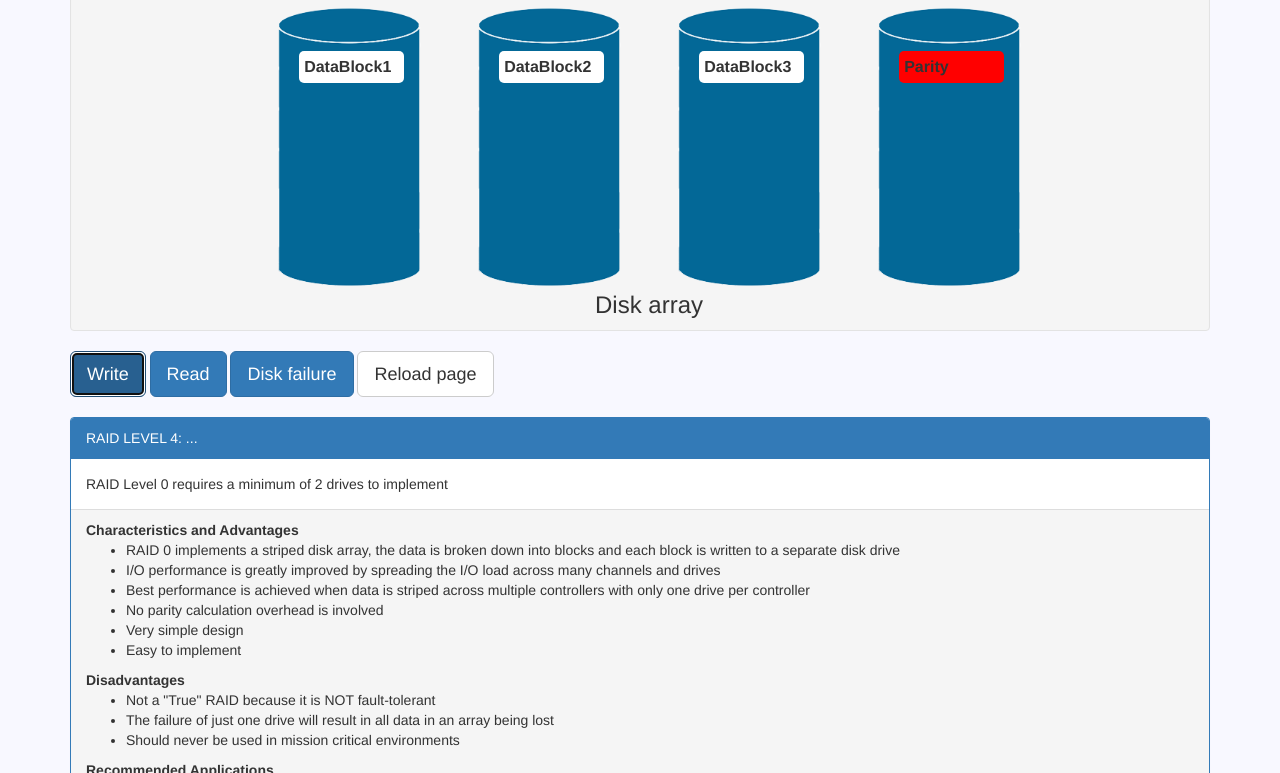
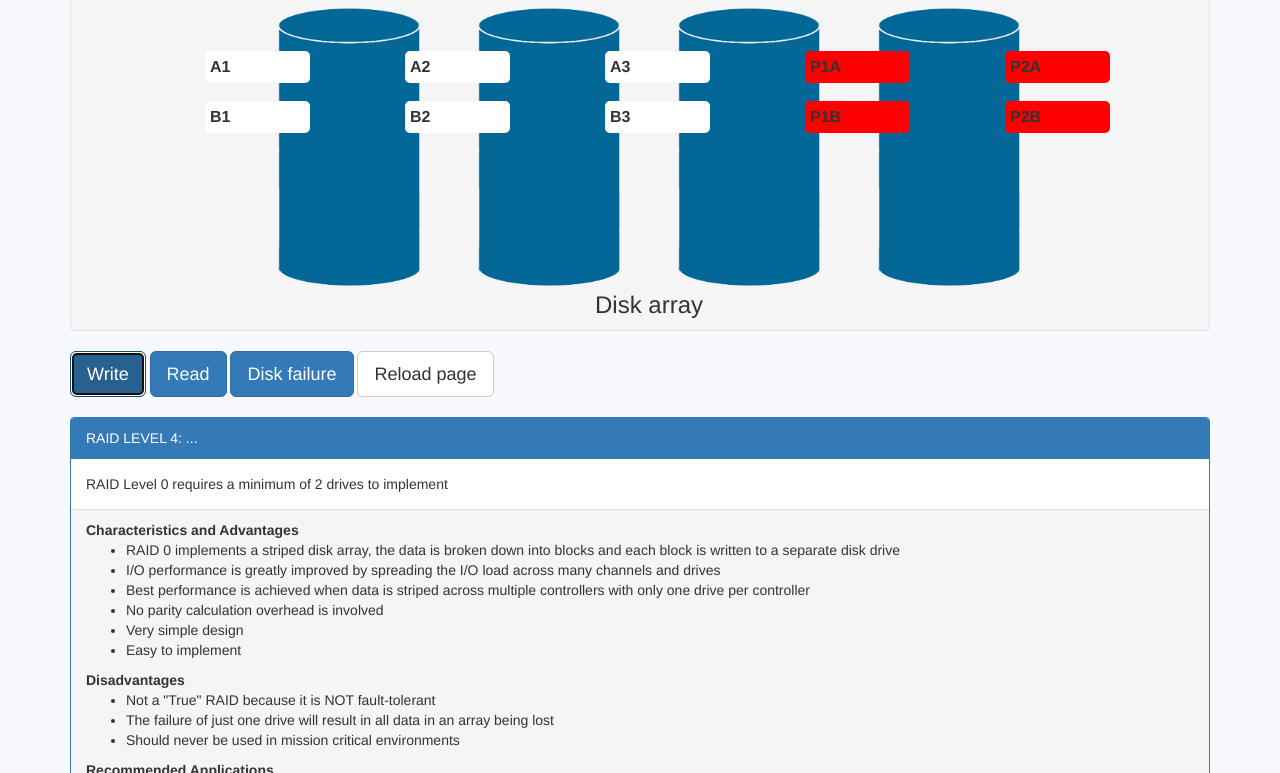
Before and after one commit to cuuzis/osk, a plain HTML site: page raid4.html in a window 1280 px wide. Both pictures are taken after a click on the button "Write". Shown: the part 465-1238 px from the top of the page. Drawn offline with Linux system fonts and the light colour scheme.

```diff
--- a/Content/raid.css
+++ b/Content/raid.css
@@ -21,6 +21,16 @@
     left: 0;
 }
 
+.disk-image-cross {
+    position: absolute;
+    height: 280px;
+    width: 150px;
+    z-index: 2;
+    display: none;
+    top: 0;
+    left: 0;
+}
+
 .parity-block {
     height: 32px;
     width: 105px;
@@ -39,3 +49,7 @@
 #diskArrayTitle {
     position: absolute;
 }
+
+.blockrows{
+  position: absolute;
+}
--- a/raid4.html
+++ b/raid4.html
@@ -33,7 +33,10 @@
                     <img src="Content/Images/server.png" height="200" width="128" />
                     <h3>Server</h3>
                 </div>
-                <div class="col-md-3" id="data-blocks"></div>
+                <div class="col-md-3 blockrows" id="data-blocks1"></div>
+				<div class="col-md-3 blockrows" id="data-blocks2"></div>
+				<div class="col-md-3 blockrows" id="data-blocks3"></div>
+				<div class="col-md-3 blockrows" id="data-blocks4"></div>
             </div>
             <div class="row">
                 <div class="col-md-12" id="disk-images"></div>
@@ -122,7 +125,11 @@
 
 
         $("#write").click(function () {
-            WriteDataBlocks(animationDelay, animationDuration);
+			var delaysForRows = 1500;
+            WriteDataBlocks(animationDelay, animationDuration, 1);
+			window.setTimeout(function() {WriteDataBlocks(80, animationDuration,2);}, delaysForRows);
+			window.setTimeout(function() {WriteDataBlocks(80, animationDuration,3);}, delaysForRows*2);
+			window.setTimeout(function() {WriteDataBlocks(80, animationDuration,4);}, delaysForRows*3);
         });
 
 		$("#read").click(function () {
@@ -151,23 +158,39 @@
             location.reload(true);
         });
 
-		function WriteDataBlocks(delay, duration) {
+		function WriteDataBlocks(delay, duration, lineNr) {
 			if( $('#DataBlock1').length ) {
 				 return;
 			}
 
             var dataBlocks = [];
 
-            for (var i = 0; i < dataBlockCount; i++) {
-                dataBlocks.push("DataBlock" + (i+1));
-            }
+			var letter = "";
+			switch(lineNr){
+			case 1:
+				letter = "A";
+				break;
+			case 2:
+				letter = "B";
+				break;
+			case 3:
+				letter = "C";
+				break;
+			case 4:
+				letter = "D";
+				break;
+			}
+
+			dataBlocks.push(letter + "1");
+			dataBlocks.push(letter + "2");
+			dataBlocks.push(letter + "3");
 
             for (var i = 0; i < dataBlocks.length; i++) {
-                $("#data-blocks").append('<div id="' + dataBlocks[i] + '" class="data-block" style="top:'+i*40+'px">' + dataBlocks[i] + '</div>');
+                $("#data-blocks"+lineNr).append('<div id="' + dataBlocks[i] + '" class="data-block" style="top:'+i*40+'px">' + dataBlocks[i] + '</div>');
             }
 
 			//Blocks go to controller
-			$('#data-blocks div').each(function (i, elem) {
+			$('#data-blocks'+lineNr+' div').each(function (i, elem) {
                 $(elem)
                     .show()
                     .animate({ left: '400px' }, duration);
@@ -176,8 +199,9 @@
 
 			window.setTimeout(function() {
 				//Controller creates parity or mirror blocks
-				$("#data-blocks").append('<div class="parity-block">Parity </div>');
-				$("#data-blocks div.parity-block").show();
+				$("#data-blocks"+lineNr).append('<div class="parity-block">P1'+letter+'</div>');
+				$("#data-blocks"+lineNr).append('<div class="parity-block">P2'+letter+'</div>');
+				$("#data-blocks"+lineNr+" div.parity-block").show();
 			},duration);
 
 
@@ -185,22 +209,26 @@
 				var left = 130;
 
 				//Data blocks go to disk
-				$('#data-blocks div.data-block').each(function (i, elem) {
+				var topSpacing = (lineNr*50 + 250)+'px';
+
+				$("#data-blocks"+lineNr+" div.data-block").each(function (i, elem) {
+
 					$(elem)
 						.delay(i * delay)
 						.animate({ top: '200px' }, duration)
 						.animate({ left: left + 'px' }, duration)
-						.animate({ top: '300px' }, duration);
+						.animate({ top: topSpacing }, duration);
 
 					left += diskSpacing;
 				});
 
 				// Parity blocks go to disk
-				$('#data-blocks div.parity-block').each(function (i, elem) {
+				$("#data-blocks"+lineNr+" div.parity-block").each(function (i, elem) {
+					var spacingLeft = left+ i*diskSpacing;
 					$(elem)
 						.animate({ top: '200px' }, duration)
-						.animate({ left: left + 'px' }, duration)
-						.animate({ top: '300px' }, duration);
+						.animate({ left: spacingLeft + 'px' }, duration)
+						.animate({ top: topSpacing }, duration);
 				});
 			},duration*2);
 
```
Also changed, not shown: Content/Images/diskX.png (added).
